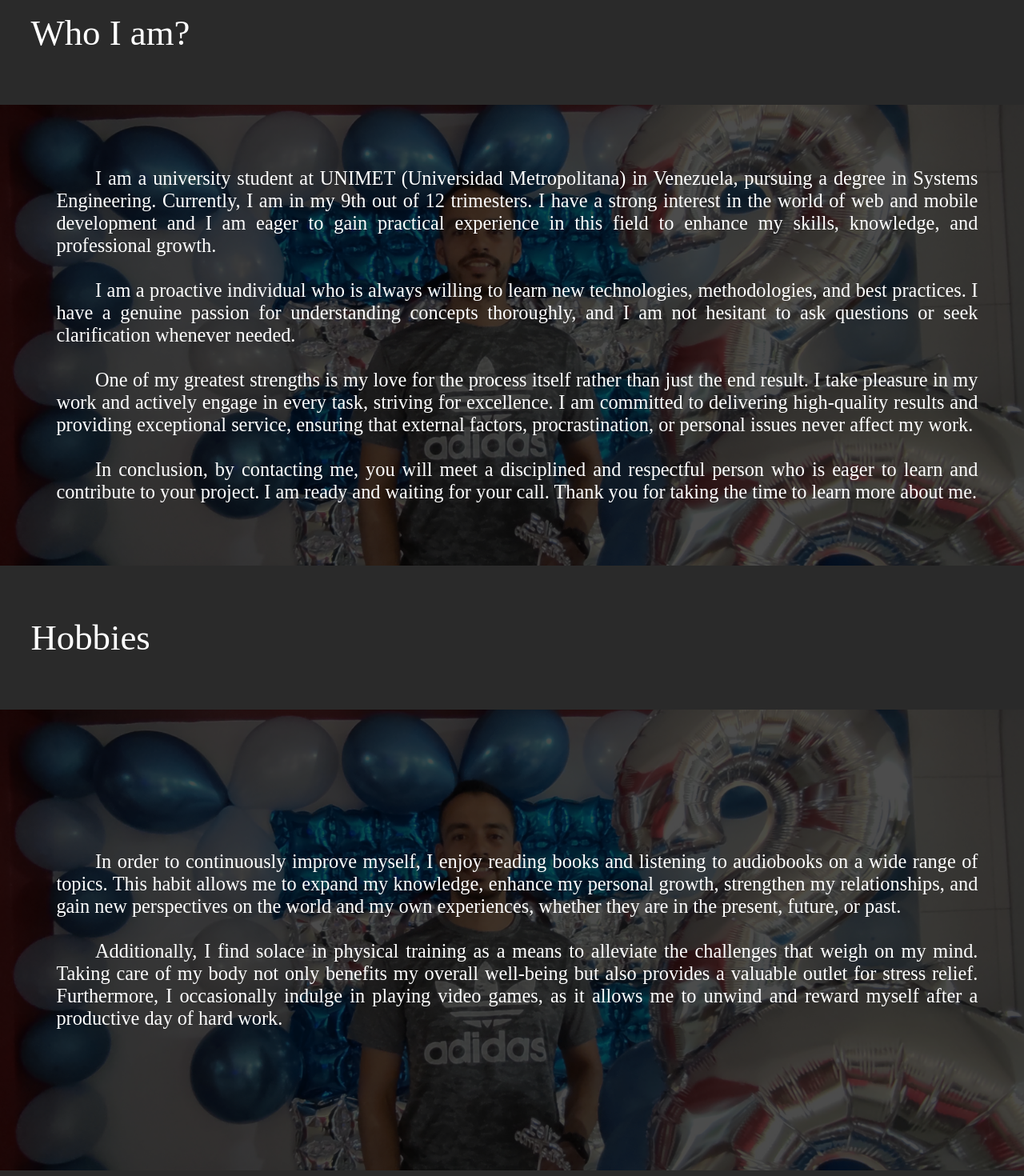
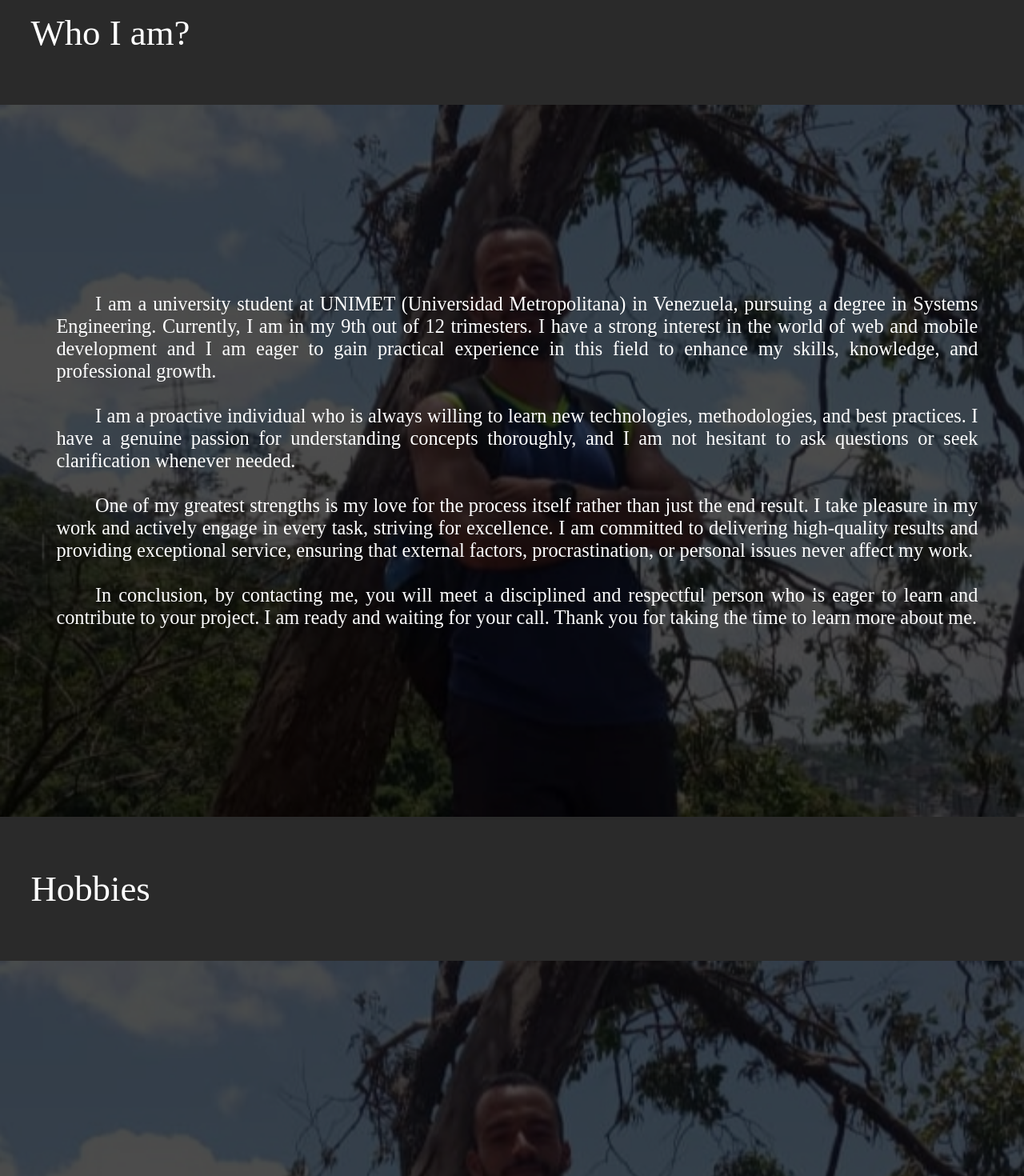
Before and after one commit to jose1Almonte/resume-2.0, a React (Vite) app: page /aboutMe in a window 1280 px wide. Shown: the part 160-1630 px from the top of the page at 80% size. Built offline with nearby package versions, Linux system fonts and the light colour scheme; a web font is replaced by a local one.

Commit message:
changed picture on AboutMe

```diff
--- a/src/pages/AboutMePage/AboutMePage.jsx
+++ b/src/pages/AboutMePage/AboutMePage.jsx
@@ -1,4 +1,4 @@
-import me from '../../images/me.jpg';
+import meOnAvila from '../../images/meOnAvila.jpg';
 import { TitleDescription } from '../../components/TitleDescription/TitleDescription';
 
 export default function AboutMePage() {
@@ -18,8 +18,8 @@ export default function AboutMePage() {
 
   return (
     <>
-    <TitleDescription imageURL={me} paragraphText={whoIAmText} titleText={'Who I am?'}/>
-    <TitleDescription imageURL={me} paragraphText={hobbiesText} titleText={'Hobbies'}/>
+    <TitleDescription imageURL={meOnAvila} paragraphText={whoIAmText} titleText={'Who I am?'}/>
+    <TitleDescription imageURL={meOnAvila} paragraphText={hobbiesText} titleText={'Hobbies'}/>
     </>
   )
 }
```
